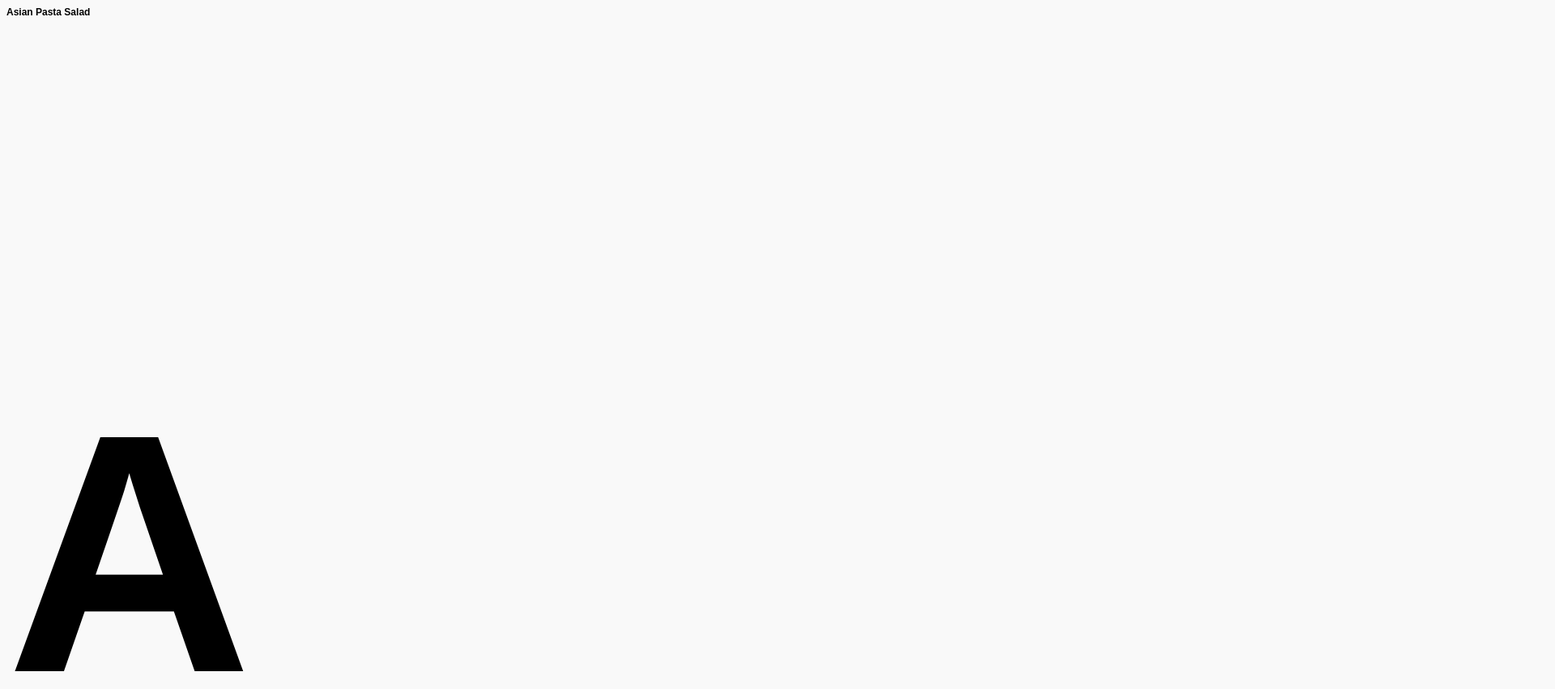
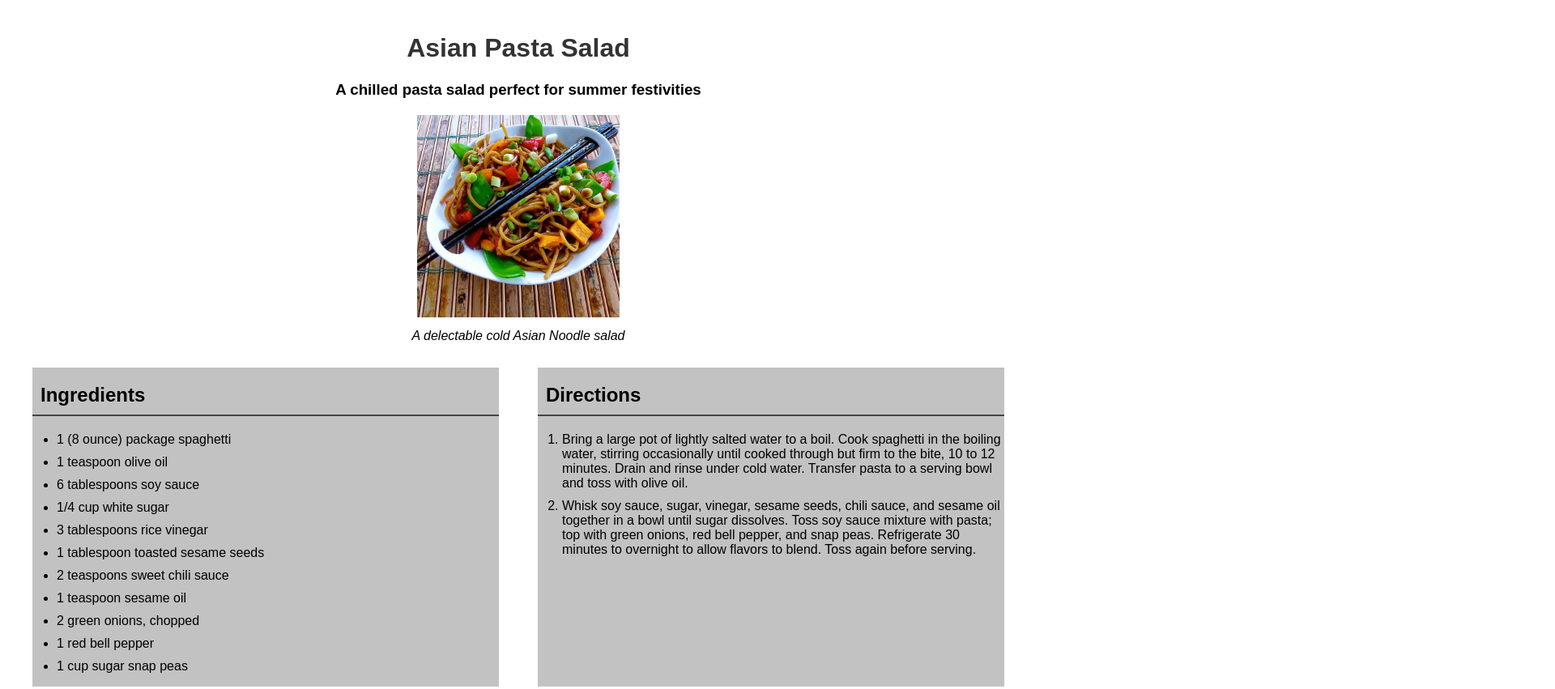
Before and after one commit to SamSteDev2022/odin-recipes, a plain HTML site: page recipes/EasyAsianPasta.html in a window 1280 px wide. Shown: the top 851 px of the page at 81% size, 1920 px wide, since content can reach past the window. Drawn offline with Linux system fonts and the light colour scheme.

Commit message:
Added a CSS layout to each recipe

```diff
--- a/recipes/EasyAsianPasta.html
+++ b/recipes/EasyAsianPasta.html
@@ -15,8 +15,10 @@
 
 </head>
 
-<header>
-<h1 class="title"> Asian Pasta Salad</h1>
+<Body>
+    <div class="container">
+<header class="title" id="item1">
+<h1> Asian Pasta Salad</h1>
     <h3 class="subtitle">A chilled pasta salad perfect for summer festivities</h3>
 
         <figure class="imgfigure">
@@ -24,11 +26,11 @@
             <figcaption class="figcap">A delectable cold Asian Noodle salad</figcaption>
         </figure>
 
-</header
+    </header>
 
-<Main>
-    <section>
-        <article class="Ingredients">
+<main class="content">
+    <section class="Ingredients" id="item2">
+    <article>
             <header>
                 <h2>Ingredients</h2>
             </header>
@@ -50,7 +52,7 @@
         </article>
     </section>
 
-    <section>
+    <section class="Directions" id="item3">
         <article>
             <header>
                 <h2>Directions</h2>
@@ -70,7 +72,8 @@
             </ol>
         </article>
     </section>
-</Main>
+</div>
+</main>
 </body>
 
 </html>
--- a/recipes/css/EasyAsianPasta.css
+++ b/recipes/css/EasyAsianPasta.css
@@ -1,27 +1,67 @@
-body
-{
-    font-family:Arial, Helvetica, sans-serif;
+body {
+    font-family: Arial, sans-serif;
+    margin: 0;
+    padding: 0;
+}
 
-    background-color: #F9F9F9;
-    background-image: url(images/bg3.png);
-    background-position: center top;
-    background-repeat: repeat;
-    text-shadow: #FFFFFF 0px 1px 0px;
+.container {
+    max-width: 1200px;
+    margin: 0 auto;
+    padding: 20px;
+}
 
+.title {
+    text-align: center;
+    margin-bottom: 30px;
+}
+
+.content {
+    display: flex;
+    justify-content: space-between;
+}
+
+.Ingredients, .Directions {
+    width: 48%;
+    background-color: rgb(194, 194, 194);
 
 }
 
-.title
-{
-    font-size: 12px;
+.imgfigure {
+    margin: 20px auto;
+    text-align: center;
 }
 
-.subtitle
-{
-    font-size: 420px;
+h1 {
+    color: #333;
 }
 
-.lingredients
-{
-    font-size: 50px;
+h2 {
+    color: #000000;
+    border-bottom: 2px solid #444;
+    padding-left: 10px;
+    padding-bottom: 10px;
 }
+
+ul, ol {
+    padding-left: 30px;
+}
+
+li {
+    margin-bottom: 10px;
+}
+
+.figcap {
+    text-align: center;
+    font-style: italic;
+    margin-top: 10px;
+}
+
+@media (max-width: 768px) {
+    .content {
+        flex-direction: column;
+    }
+
+    .Ingredients, .Directions {
+        width: 100%;
+    }
+}
```
Also changed, not shown: index.html (+1 -0 lines), recipes/BestBBQWings.html (+10 -8 lines), recipes/ChocChipPancakes.html (+10 -6 lines).
